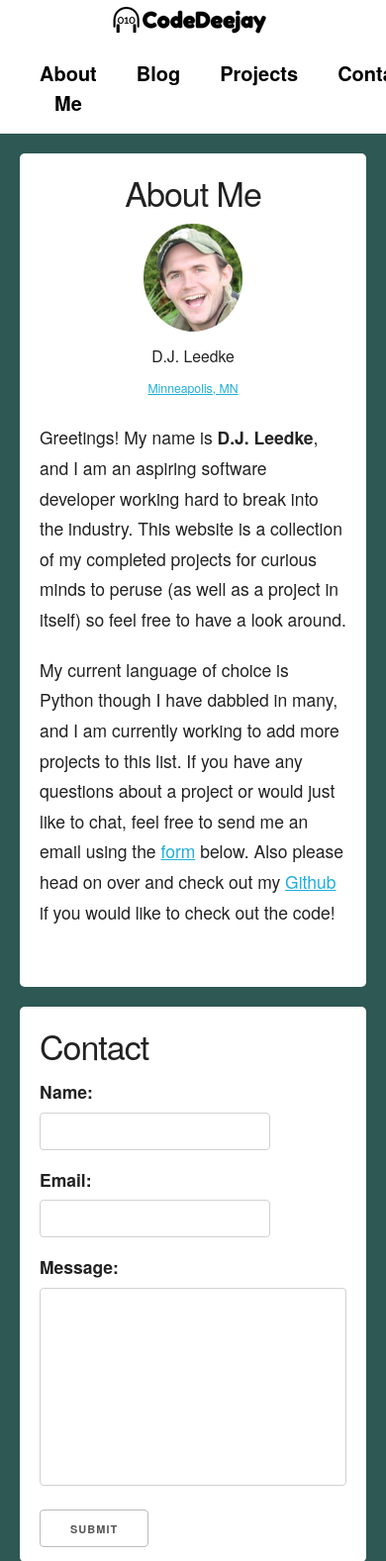
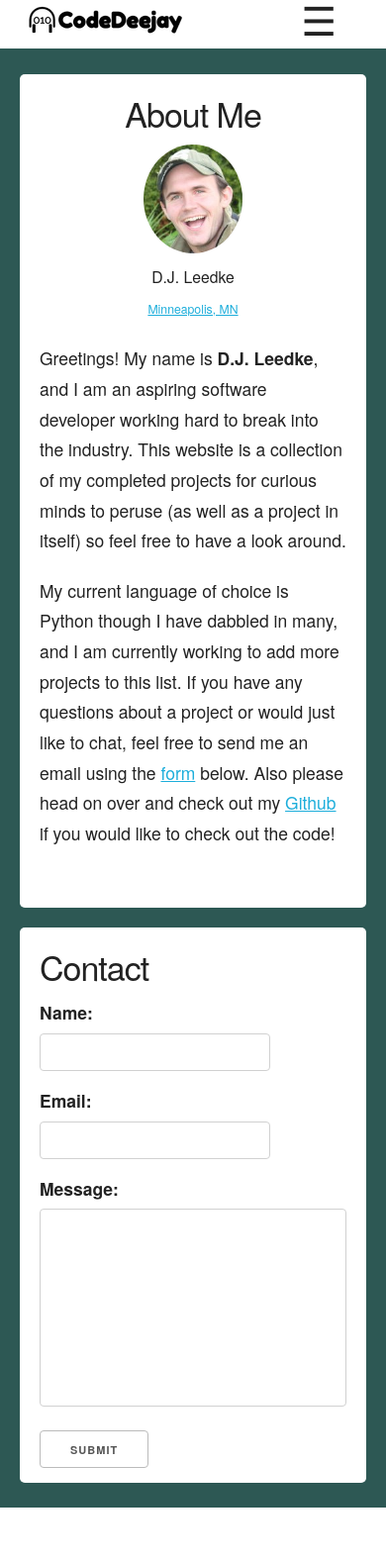
Before and after one commit to djleedke/code-deejay, a Django app: page / in a window 390 px wide; the page is wider, and only the part inside the window is pictured. Shown: the top 1577 px of that part at 99% size. After the commit the page ends 1523 px from the top of that part, so only its background shows below. Run offline with Django 3.2, Linux system fonts and the light colour scheme; data that the repository does not hold is empty.

Commit message:
Mobile overlay and sticky navbar added

```diff
--- a/blog/static/blog/blog.css
+++ b/blog/static/blog/blog.css
@@ -6,13 +6,36 @@ body {
     background: rgb(45,88,84);
 }
 
+/* ---------- Miscellaneous ---------- */
+
+/* Stick Navbar */
+.anchor {
+    display:block;
+    position:relative;
+    top: -60px;
+    visibility: hidden;
+}
+
 /* ---------- Navbar ---------- */
 .main-header{
     display:flex;
     background-color:white;
     margin-bottom:20px;
     align-items: center;
+
+    /* Stick Navbar */
+    z-index:10;
+    overflow: hidden;
+    position: fixed;
+    top: 0;
+    width: 100%;
 }
+
+/* Sticky Navbar */
+#content {
+    margin-top:75px;
+}
+
 .logo {
     padding-left:20px;
     height:100%;
@@ -45,6 +68,63 @@ nav li:hover {
     border-bottom: 5px solid black;
 
 }
+
+
+/*---------- Navbar Overlay ---------- */
+
+#overlay-toggle {
+    display: none;
+}
+
+.overlay {
+    height: 100%;
+    width: 0;
+    position: fixed;
+    z-index: 1;
+    top: 0;
+    left: 0;
+    background-color: rgb(255,255,255);
+    overflow-x: hidden;
+    transition: 0.5s;
+  }
+
+  .overlay-content {
+    position: relative;
+    top: 20%;
+    width: 100%;
+    text-align: center;
+    margin-top: 30px;
+  }
+
+  .overlay a {
+    padding: 20px 0 20px 0;
+    text-decoration: none;
+    font-size: 36px;
+    color: black;
+    display: block;
+    transition: 0.3s;
+    min-width:200px;
+  }
+
+  .overlay a:hover, .overlay a:focus {
+    color: #f1f1f1;
+  }
+
+  .overlay .closebtn {
+    position: absolute;
+    top: 20px;
+    right: 45px;
+    font-size: 60px;
+  }
+
+  @media screen and (max-height: 450px) {
+    .overlay a {font-size: 20px}
+    .overlay .closebtn {
+    font-size: 40px;
+    top: 15px;
+    right: 35px;
+    }
+  }
 
 /*---------- Entry Cards ----------*/
 
@@ -106,8 +186,8 @@ nav li:hover {
 .project-card {
     background-color:white;
     border-radius:5px;
-    margin:10px;
-    padding:10px;
+    margin-bottom:40px;
+    padding:5px;
 
 }
 
@@ -179,7 +259,7 @@ nav li:hover {
 
     /*---------- Navbar ----------*/
     .main-header{
-        display: block;
+        display: flex;
         text-align: center;
     }
 
@@ -187,6 +267,20 @@ nav li:hover {
         width:100%;
     }
 
+    .main-header nav {
+        float:right;
+        padding-right:30px;
+    }
+
+    .main-header nav ul {
+        display:none;
+    }
+
+    #overlay-toggle {
+        display: inline;
+        font-size:40px;
+        cursor:pointer;
+    }
 
     /*---------- Entry Cards ----------*/
     .entry-card {
--- /dev/null
+++ b/blog/static/blog/blog.js
@@ -0,0 +1,20 @@
+
+var overlay = false;
+
+function toggleNav(){
+    if(overlay) {
+        document.getElementById("myNav").style.width = "0%";
+        overlay = false;
+    } else {
+        document.getElementById("myNav").style.width = "100%";
+        overlay = true;
+    }
+}
+
+function openNav() {
+
+}
+
+  function closeNav() {
+
+}
--- a/blog/templates/blog/base.html
+++ b/blog/templates/blog/base.html
@@ -12,6 +12,16 @@
         <link rel="stylesheet" href="{% static 'blog/blog.css' %}">
     </head>
     <body>
+        <!-- Overlay-->
+        <div id="myNav" class="overlay">
+            <div class="overlay-content">
+              <a href="/#about" onclick="toggleNav()">About Me</a>
+              <a href="/#posts" onclick="toggleNav()">Blog</a>
+              <a href="/projects">Projects</a>
+              <a href="/#contact"  onclick="toggleNav()">Contact</a>
+            </div>
+        </div>
+        <!-- Navbar -->
         <header class="main-header">
             <a href="/"><img class="logo" src="{% static 'blog/logo-small.png' %}"></a>
             <div class="container">
@@ -22,6 +32,7 @@
                         <li><a href="/projects">Projects</a></li>
                         <li><a href="/#contact">Contact</a></li>
                     </ul>
+                    <span id="overlay-toggle" onclick="toggleNav()">&#9776;</span>
                 </nav>
             </div>
         </header>
@@ -33,11 +44,12 @@
                 background-size:cover;
                 background-attachment: fixed;
             }*/
-
         </style>
-        <!-- Page content here -->
-        <div class="container">
+        <!-- Page Content -->
+        <div id="content" class="container">
             {% block content %}{% endblock %}
         </div>
+        <!-- My JS -->
+        <script src="{% static 'blog/blog.js' %}"></script>
     </body>
 </html>
--- a/blog/templates/blog/index.html
+++ b/blog/templates/blog/index.html
@@ -1,7 +1,8 @@
 {% extends 'blog/base.html' %}
 {% load static %}
 {% block content %}
-    <a name="about"></a>
+<!-- About Me -->
+<a  class="anchor" name="about"></a>
 <div class="row">
     <div class="entry-card" id="about-me">
         <h1 class="entry-title" id="about-me-title">About Me</h1>
@@ -25,7 +26,8 @@
         </div>
     </div>
 </div>
-    <a name="posts"></a>
+<!-- Blog Posts -->
+<a class="anchor" name="posts"></a>
 {% for post in posts %}
     {% if post.status == 1 %}
         <div class="row">
@@ -40,7 +42,8 @@
         </div>
     {% endif %}
 {% endfor %}
-    <a name="contact"></a>
+<!-- Contact Form -->
+<a class="anchor" name="contact"></a>
 <div class="row">
     <div class="entry-card contact-card">
         <h1 class="entry-title">Contact</h1>
--- a/blog/templates/blog/post_detail.html
+++ b/blog/templates/blog/post_detail.html
@@ -1,5 +1,6 @@
 {% extends 'blog/base.html' %}
 {% block content %}
+<!-- Post Detail -->
 <div class="row">
     <a name="projects"></a>
     <div class="entry-card">
--- a/blog/templates/blog/projects.html
+++ b/blog/templates/blog/projects.html
@@ -1,5 +1,6 @@
 {% extends 'blog/base.html' %}
 {% block content %}
+<!-- Projects -->
 <div class="projects">
     <div class="row">
         <div class="three columns project-card">
```
Lines whose indentation alone changed are shown as unchanged.
